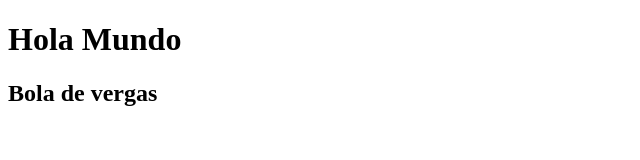
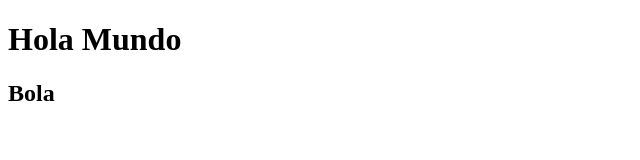
Before and after one commit to luismdlp02/hardysproutstest, a plain HTML site: page index.html in a window 1280 px wide. Shown: the whole page, without its empty margins (0-640 px from the left). Drawn offline with Linux system fonts and the light colour scheme.

Commit message:
comentario

```diff
--- a/index.html
+++ b/index.html
@@ -8,7 +8,7 @@
 </head>
 <body>
     <h1>Hola Mundo</h1>
-    <h2>Bola de vergas</h2>
+    <h2>Bola</h2>
 
 </body>
 </html>
```
